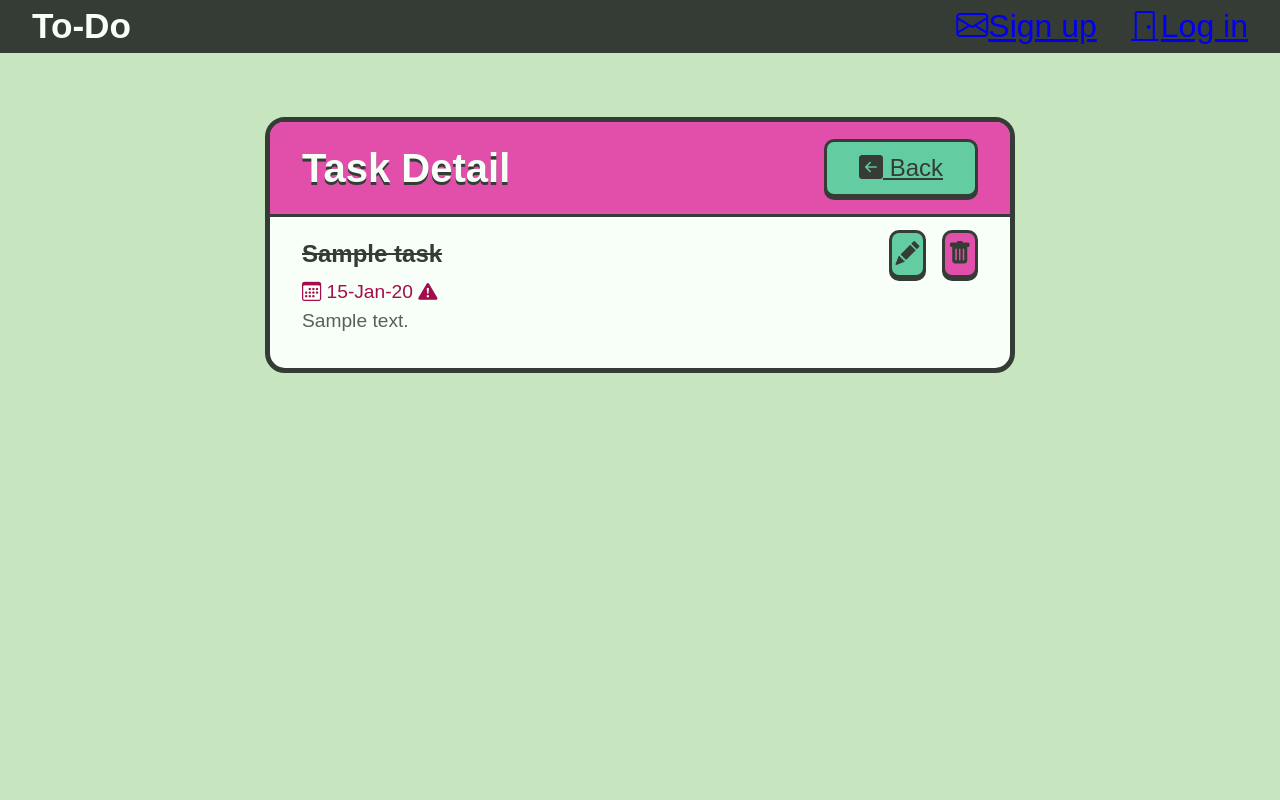
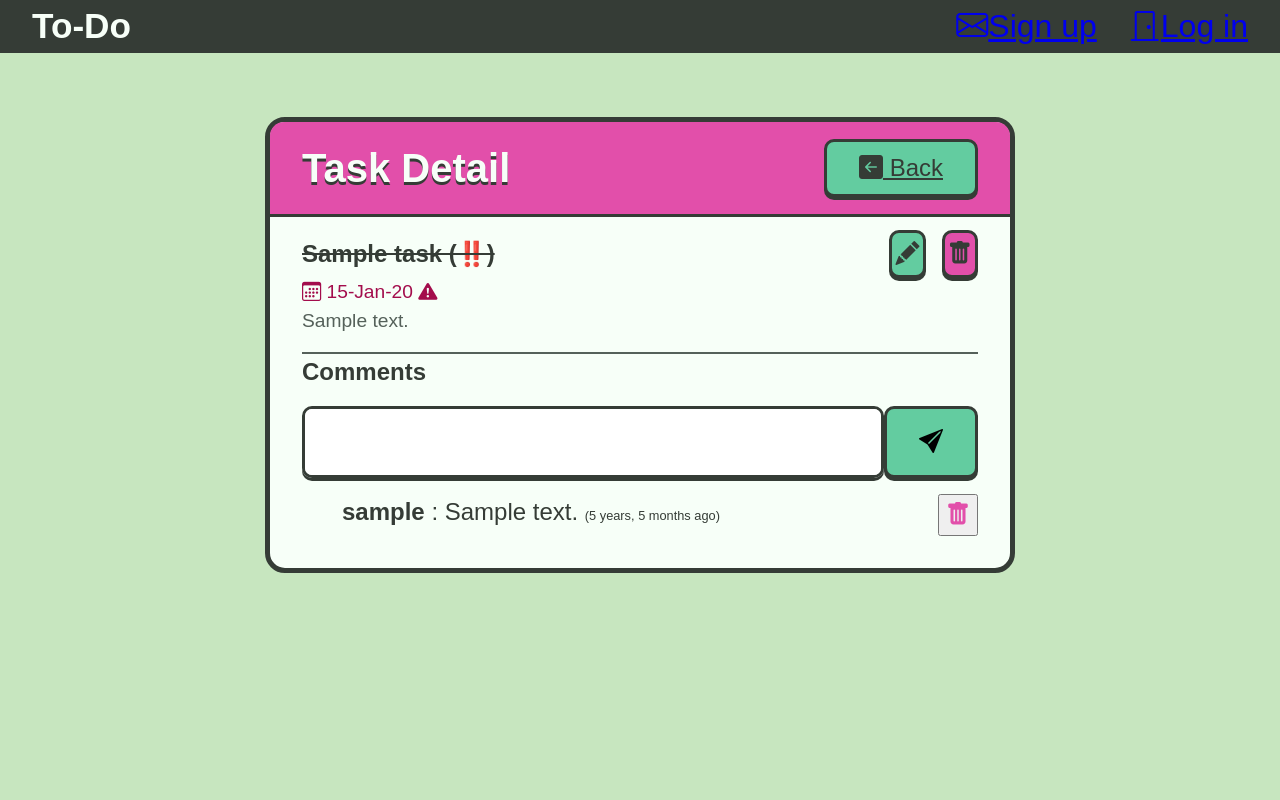
Before and after one commit to johncraven/django-todo, a Django app: page /task/1/ in a window 1280 px wide. Run offline with Django 5.2, Linux system fonts and the light colour scheme; tables that the repository leaves empty hold one stand-in row (values such as "Sample post").

Commit message:
added comments

```diff
--- a/static/css/base.css
+++ b/static/css/base.css
@@ -14,6 +14,7 @@
     --font-size-md: 2rem;
     --font-size-sm: 1.5rem;
     --font-size-xsm: 1.2rem;
+    --font-size-xxsm: 0.8rem;
 }
 
 /* #endregion variables */
@@ -209,6 +210,9 @@
 
 .fs-xs{
     font-size: var(--font-size-xsm);
+}
+.fs-xxs{
+    font-size: var(--font-size-xxsm);
 }
 
 .fs-lg{
@@ -432,15 +436,14 @@
     border-radius: 10px;
     background-color: white;
     border: 2px solid var(--neutral-dark);
-}
-
-input,
-textarea,
-select {
     cursor: pointer;
 }
 
+
+
 textarea {
+    height: 4.5rem;
+    padding: 1rem;
     max-height: 8rem;
     resize: none;
 }
@@ -469,3 +472,27 @@
 }
 
 /* #endregion Form Grid */
+
+/* #region Comments Section */
+.comments {
+    display: flex;
+    flex-direction: column;
+    gap: 1rem;
+}
+.comments__header {
+    font-size: var(--font-size-sm);
+}
+
+.comments_list{
+    display: flex;
+    flex-direction: column;
+    gap: 0.5rem;
+}
+
+.comments__listitem {
+    display: flex;
+    flex-direction: row;
+    justify-content: space-between;
+}
+
+/* #endregion Comments Section */
--- a/tasks/models.py
+++ b/tasks/models.py
@@ -21,8 +21,8 @@
         null=False, blank=True, choices=Priority.choices, default=Priority.LOW
     )
 
-    modified_on = models.DateField(auto_now=True)
-    created_on = models.DateField(auto_now_add=True)
+    modified_on = models.DateTimeField(auto_now=True)
+    created_on = models.DateTimeField(auto_now_add=True)
 
     def __str__(self):
         return self.title if len(self.title) < 31 else self.title[:30] + "..."
@@ -35,3 +35,15 @@
             return False
         else:
             return self.due_on < datetime.now().date()
+
+
+class Comment(models.Model):
+    author = models.ForeignKey(
+        "users.CustomUser", on_delete=models.CASCADE, related_name="comments"
+    )
+    task = models.ForeignKey(
+        "tasks.Task", on_delete=models.CASCADE, related_name="comments"
+    )
+    body = models.TextField(null=False, blank=False)
+    created_on = models.DateTimeField(auto_now_add=True)
+    modified_on = models.DateTimeField(auto_now=True)
--- a/tasks/urls.py
+++ b/tasks/urls.py
@@ -4,7 +4,10 @@
 urlpatterns = [
     path("", view=views.homepage_view, name="home"),
     path("task/", views.TaskCreate.as_view(), name="task_new"),
-    path("task/<int:pk>/", views.TaskDetail.as_view(), name="task_detail"),
+    path("task/<int:pk>/", views.task_detail_view, name="task_detail"),
     path("task/<int:pk>/update/", views.TaskUpdate.as_view(), name="task_update"),
     path("task/<int:pk>/delete/", views.TaskDelete.as_view(), name="task_delete"),
+    path(
+        "comment/<int:pk>/delete/", views.CommentDelete.as_view(), name="comment_delete"
+    ),
 ]
--- a/tasks/views.py
+++ b/tasks/views.py
@@ -1,10 +1,12 @@
 # tasks/views.py
-from django.shortcuts import render
+from django.shortcuts import render, get_object_or_404
 from django.views.generic import DetailView, DeleteView, UpdateView, CreateView
 from django.urls import reverse_lazy
 from django.contrib.auth.decorators import login_required
+from django.contrib.auth.mixins import LoginRequiredMixin
+from django import forms
 
-from .models import Task
+from .models import Task, Comment
 from .forms import TaskUpdateForm, TaskCreateForm
 
 
@@ -20,7 +22,37 @@
     )
 
 
-class TaskCreate(CreateView):
+def task_detail_view(request, pk: int):
+    task = get_object_or_404(Task, pk=pk)
+
+    if request.method == "POST":
+        comment_form = CommentForm(request.POST)
+        if comment_form.is_valid():
+            comment = comment_form.save(commit=False)
+            comment.author = request.user
+            comment.task = task
+            comment.save()
+
+    comment_form = CommentForm()  # always send back and empty form
+
+    return render(
+        request,
+        template_name="task_detail.html",
+        context={
+            "task": task,
+            "comment_form": comment_form,
+            "comments": task.comments.all().order_by("-created_on"),
+        },
+    )
+
+
+class CommentForm(forms.ModelForm):
+    class Meta:
+        model = Comment
+        fields = ["body"]
+
+
+class TaskCreate(CreateView, LoginRequiredMixin):
     model = Task
     form_class = TaskCreateForm
     template_name = "task_new.html"
@@ -31,23 +63,25 @@
         return super().form_valid(form)
 
 
-class TaskDetail(DetailView):
-    model = Task
-    context_object_name = "task"
-    template_name = "task_detail.html"
-
-
-class TaskDelete(DeleteView):
+class TaskDelete(DeleteView, LoginRequiredMixin):
     model = Task
     context_object_name = "task"
     template_name = "task_delete.html"
     success_url = reverse_lazy("home")
 
 
-class TaskUpdate(UpdateView):
+class TaskUpdate(UpdateView, LoginRequiredMixin):
     model = Task
     context_object_name = "task"
     # fields = ["title", "is_complete"]
     template_name = "task_update.html"
     form_class = TaskUpdateForm
     success_url = reverse_lazy("home")
+
+
+class CommentDelete(DeleteView):
+    model = Comment
+
+    def get_success_url(self):
+        task = self.object.task
+        return reverse_lazy("task_detail", kwargs={"pk": task.pk})
--- a/templates/base.html
+++ b/templates/base.html
@@ -1,7 +1,7 @@
 <!DOCTYPE html>
 <html lang="en">
 {% load static %}
-
+{% load humanize%}
 
 <head>
     <meta charset="UTF-8">
--- a/templates/home.html
+++ b/templates/home.html
@@ -22,7 +22,7 @@
                                 style="{% if task.is_complete %}text-decoration:line-through;{% endif %}">
                                 <strong>
                                     {{task.title}}
-                                    {% if task.priority == "3" %}(‼️)
+                                    {% if task.priority == "1" %}(‼️)
                                     {% elif task.priority == "2" %}(❗️)
                                     {% endif %}
                                 </strong>
--- a/templates/task_detail.html
+++ b/templates/task_detail.html
@@ -1,6 +1,7 @@
 {% extends "base.html" %}
 
 {% block title %}View Task{% endblock title %}
+{% load humanize %}
 
 {% block main %}
 <div class="container-header flex-between">
@@ -11,7 +12,7 @@
     </a>
 </div>
 <div class="container-body">
-    <div class="task-item">
+    <section class="task-item">
         <div class="flex-between">
             <a
                 href="{% url "task_detail" task.pk %}"
@@ -19,7 +20,7 @@
                 style="{% if task.is_complete %}text-decoration:line-through;{% endif %}">
                 <strong>
                     {{task.title}}
-                    {% if task.priority == "3" %}(‼️)
+                    {% if task.priority == "1" %}(‼️)
                     {% elif task.priority == "2" %}(❗️)
                     {% endif %}
                 </strong>
@@ -46,6 +47,44 @@
         <p class="task-description">
             {{task.description}}
         </p>
-    </div>
+    </section>
+
+    <hr>
+    <section class="comments">
+        <h2 class="comments__header">
+                Comments
+        </h2>
+        <div class="comments__form">
+            <form action="" method="post" class="flex" name="comments_form">
+                {% csrf_token %}
+                <div class="form-group">
+                {{comment_form.body}}
+                </div>
+                {% comment %} <input type="submit" class="btn bg-primary shadow-press" style="align-self: stretch; flex:1;"> {% endcomment %}
+                <button type="submit" class="btn bg-primary shadow-press" style="align-self: stretch; flex:1;"><i class="bi bi-send-fill"></i></button>
+            </form>
+        </div>
+        {% if comments %}
+            <ul class="comments__list">
+            {% for comment in comments %}
+                <li class="comments__listitem">
+                    <div class="comment__content">
+                        <strong>{{comment.author.username}}</strong>
+                        :
+                        {{comment.body}}
+                        <span class="fs-xxs">({{comment.created_on|naturaltime}})</span>
+                    </div>
+                    <div class="comment__actions">
+                        <form action="{% url "comment_delete" comment.pk %}" method="post" class="comment__deleteform">
+                            {% csrf_token %}
+                            <button type="submit"><i class="bi bi-trash-fill clr-neutraldark clr-secondary"></i></button>
+                        </form>
+                    </div>
+                </li>
+            {% endfor %}
+            </ul>
+        {% endif %}
+    </section>
 </div>
+
 {% endblock main %}
```
Also changed, not shown: tasks/tests.py (+32 -4 lines), tasks/migrations/0006_alter_task_priority_comment.py (added), tasks/migrations/0007_alter_task_created_on_alter_task_modified_on.py (added).
